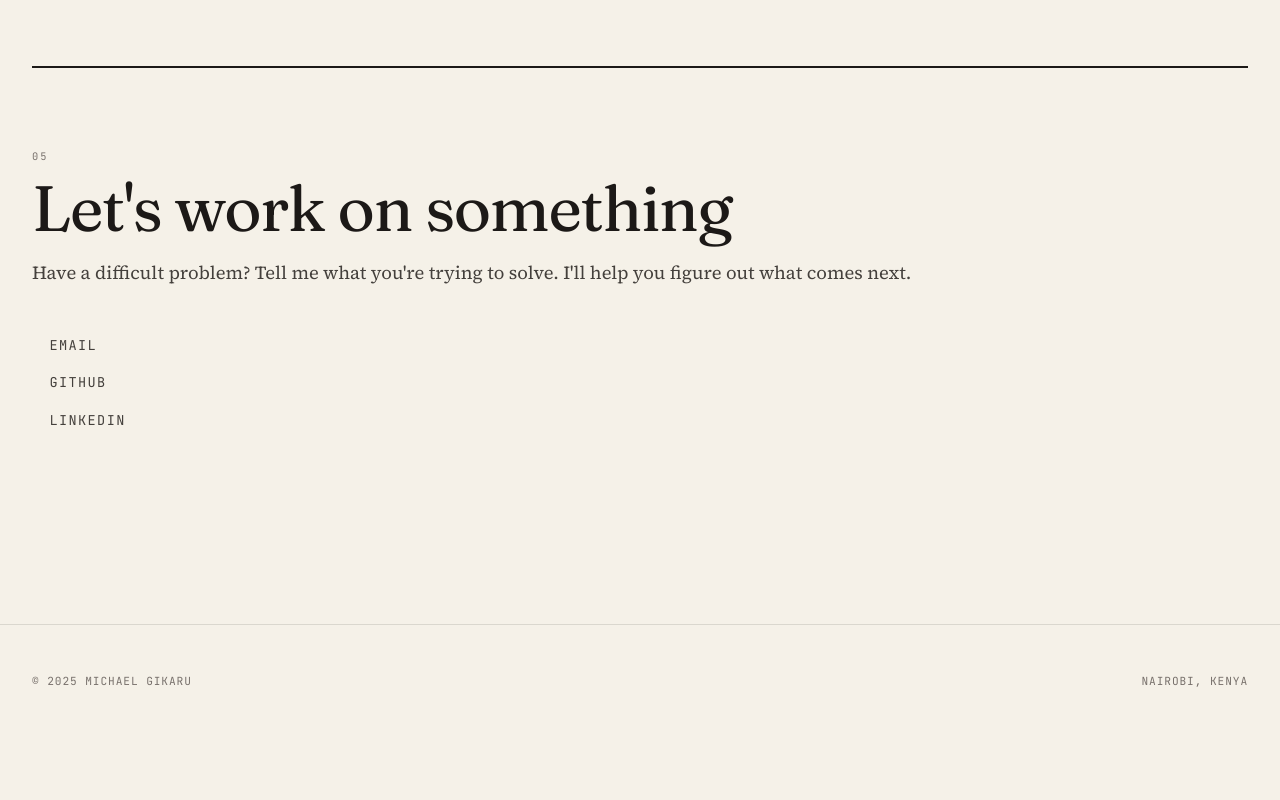
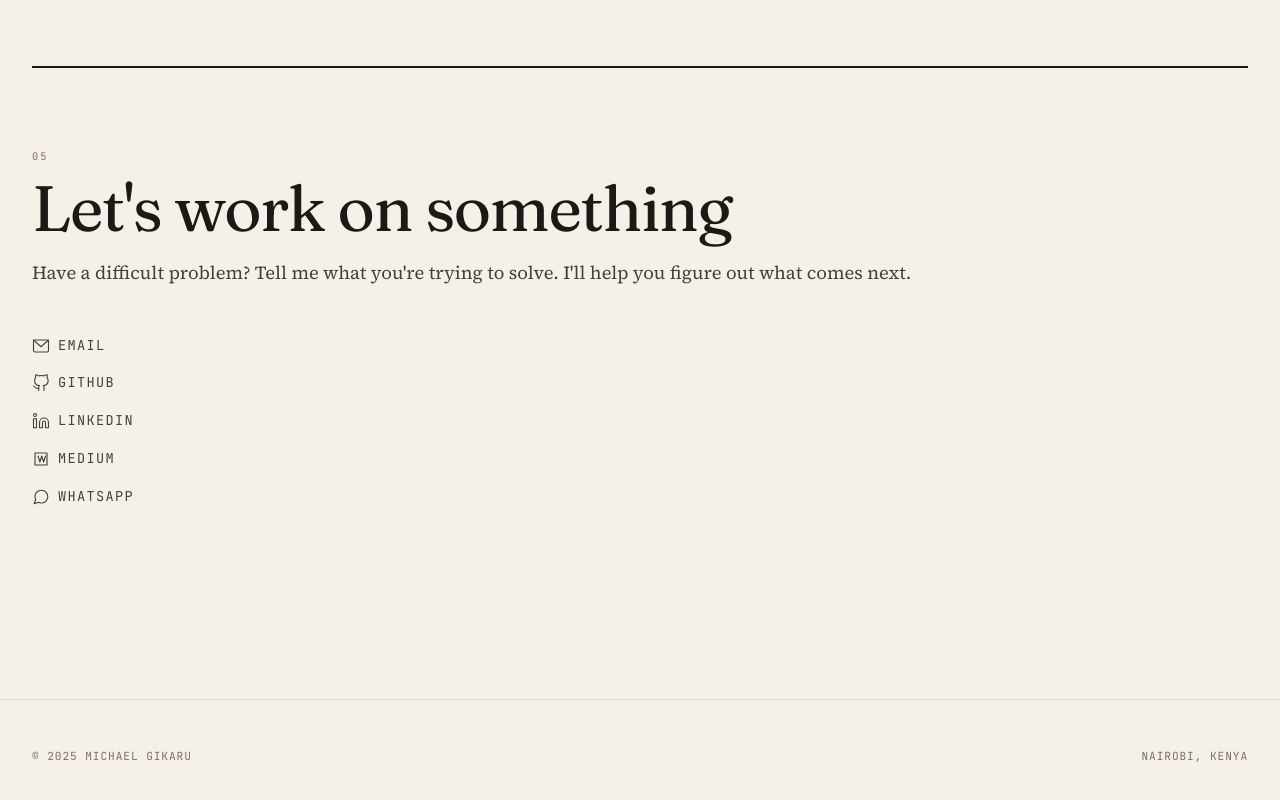
Before and after one commit to thealmikey/portfolio, a React (Vite) app: page / in a window 1280 px wide. Shown: the part 7223-8023 px from the top of the page. Before the commit the page ends 7962 px from the top, so only its background shows below. Built offline with nearby package versions, Linux system fonts and the light colour scheme.

Commit message:
feat: add icon contact links for email, github, linkedin, medium, and whatsapp

```diff
--- a/src/App.tsx
+++ b/src/App.tsx
@@ -548,9 +548,40 @@
               Have a difficult problem? Tell me what you're trying to solve. I'll help you figure out what comes next.
             </p>
             <div className="contact-links">
-              <a href="mailto:michael@example.com" className="contact-link">Email</a>
-              <a href="https://github.com/thealmikey" target="_blank" rel="noopener noreferrer" className="contact-link">GitHub</a>
-              <a href="#" className="contact-link">LinkedIn</a>
+              <a href="mailto:thealmikey@gmail.com" className="contact-link" aria-label="Email">
+                <svg className="contact-icon" viewBox="0 0 24 24" fill="none" stroke="currentColor" strokeWidth="1.5" strokeLinecap="round" strokeLinejoin="round">
+                  <rect x="2" y="4" width="20" height="16" rx="2" />
+                  <path d="M22 4L12 13 2 4" />
+                </svg>
+                <span>Email</span>
+              </a>
+              <a href="https://github.com/thealmikey" target="_blank" rel="noopener noreferrer" className="contact-link" aria-label="GitHub">
+                <svg className="contact-icon" viewBox="0 0 24 24" fill="none" stroke="currentColor" strokeWidth="1.5" strokeLinecap="round" strokeLinejoin="round">
+                  <path d="M9 19c-5 1.5-5-2.5-7-3m14 6v-3.87a3.37 3.37 0 0 0-.94-2.61c3.14-.35 6.44-1.54 6.44-7A5.44 5.44 0 0 0 20 4.77 5.07 5.07 0 0 0 19.91 1S18.73.65 16 2.48a13.38 13.38 0 0 0-7 0C6.27.65 5.09 1 5.09 1A5.07 5.07 0 0 0 5 4.77a5.44 5.44 0 0 0-1.5 3.78c0 5.42 3.3 6.61 6.44 7A3.37 3.37 0 0 0 9 18.13V22" />
+                </svg>
+                <span>GitHub</span>
+              </a>
+              <a href="https://www.linkedin.com/in/michael-gikaru-0a4a9a60/" target="_blank" rel="noopener noreferrer" className="contact-link" aria-label="LinkedIn">
+                <svg className="contact-icon" viewBox="0 0 24 24" fill="none" stroke="currentColor" strokeWidth="1.5" strokeLinecap="round" strokeLinejoin="round">
+                  <path d="M16 8a6 6 0 0 1 6 6v7h-4v-7a2 2 0 0 0-2-2 2 2 0 0 0-2 2v7h-4v-7a6 6 0 0 1 6-6z" />
+                  <rect x="2" y="9" width="4" height="12" />
+                  <circle cx="4" cy="4" r="2" />
+                </svg>
+                <span>LinkedIn</span>
+              </a>
+              <a href="https://medium.com/@thealmikey" target="_blank" rel="noopener noreferrer" className="contact-link" aria-label="Medium">
+                <svg className="contact-icon" viewBox="0 0 24 24" fill="none" stroke="currentColor" strokeWidth="1.5" strokeLinecap="round" strokeLinejoin="round">
+                  <path d="M4 4h16v16H4z" />
+                  <path d="M8 8l2.5 8 2.5-8 2.5 8 2.5-8" />
+                </svg>
+                <span>Medium</span>
+              </a>
+              <a href="https://wa.me/254716854639" target="_blank" rel="noopener noreferrer" className="contact-link" aria-label="WhatsApp">
+                <svg className="contact-icon" viewBox="0 0 24 24" fill="none" stroke="currentColor" strokeWidth="1.5" strokeLinecap="round" strokeLinejoin="round">
+                  <path d="M21 11.5a8.38 8.38 0 0 1-.9 3.8 8.5 8.5 0 0 1-7.6 4.7 8.38 8.38 0 0 1-3.8-.9L3 21l1.9-5.7a8.38 8.38 0 0 1-.9-3.8 8.5 8.5 0 0 1 4.7-7.6 8.38 8.38 0 0 1 3.8-.9h.5a8.48 8.48 0 0 1 8 8v.5z" />
+                </svg>
+                <span>WhatsApp</span>
+              </a>
             </div>
           </div>
         </div>
--- a/src/index.css
+++ b/src/index.css
@@ -978,20 +978,18 @@
   gap: var(--space-sm);
 }
 
+.contact-icon {
+  width: 18px;
+  height: 18px;
+  stroke-width: 1.5;
+}
+
 .contact-link:hover {
   color: var(--syntax);
 }
 
-.contact-link::before {
-  content: '→';
-  opacity: 0;
-  transform: translateX(-4px);
-  transition: all 0.2s ease;
-}
-
-.contact-link:hover::before {
-  opacity: 1;
-  transform: translateX(0);
+.contact-link:hover .contact-icon {
+  stroke: var(--syntax);
 }
 
 /* Footer */
```
